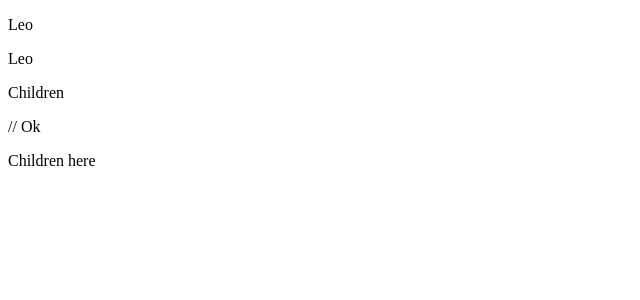
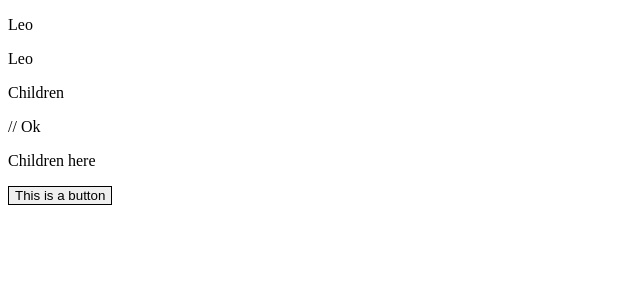
Before and after one commit to levdoescode-practice/typescript, a React (Vite) app in the folder 10-react-typing/02-setup-props/: page / in a window 1280 px wide. Shown: the top 300 px of the page, without its empty margins (0-640 px from the left). Built offline with nearby package versions, Linux system fonts and the light colour scheme.

Commit message:
Used Button component

```diff
--- a/10-react-typing/02-setup-props/src/App.tsx
+++ b/10-react-typing/02-setup-props/src/App.tsx
@@ -1,3 +1,4 @@
+import { Button } from "./Button";
 import Child from "./Child";
 import { Child2 } from "./Child2";
 import Child3 from "./Child3";
@@ -13,6 +14,9 @@ export default function App() {
                 <p>Children here</p>
             </Child3>
             {/* // Ok if the type is ReactNode */}
+
+            <Button outline>This is a button</Button>
+            {/* // Now we can pass any props that a button element can accept. */}
         </>
     );
 }
```
